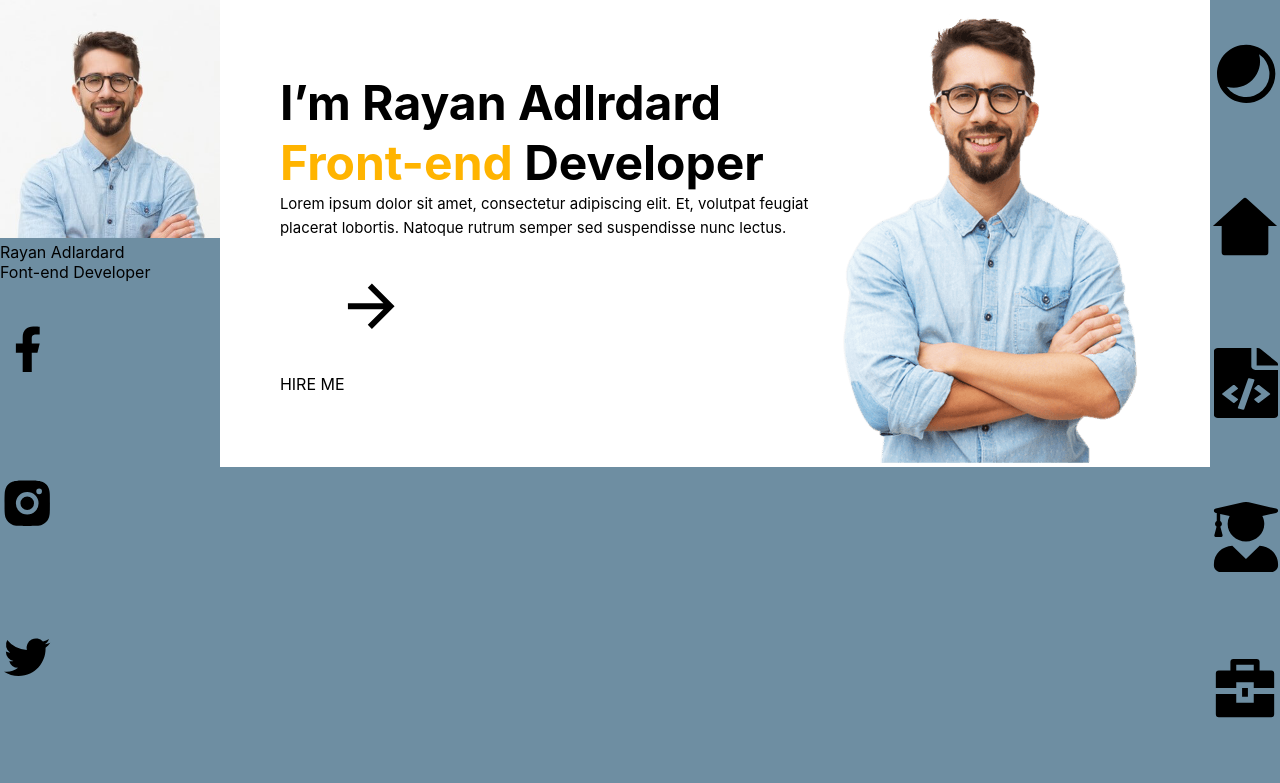
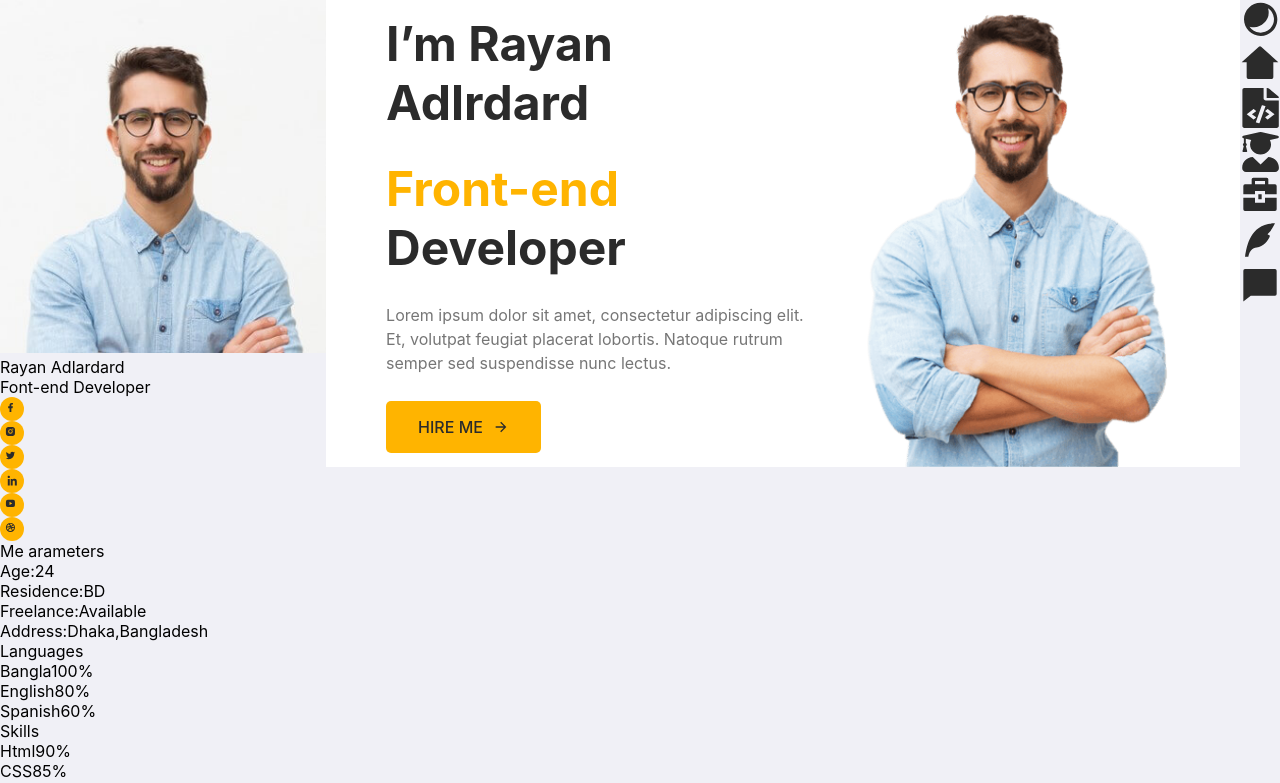
Before and after one commit to adastion/adastion-portfolio-start-project, a React app: page / in a window 1280 px wide. Shown: the top 783 px of the page. Built offline with nearby package versions, Linux system fonts and the light colour scheme.

Commit message:
buttons cirlce

```diff
--- /dev/null
+++ b/src/components/Btn.tsx
@@ -0,0 +1,33 @@
+import styled, { css } from "styled-components";
+import { Theme } from "../styles/Theme";
+
+type BtnPropsType = {
+  circle?: boolean;
+};
+
+export const Btn = styled.button<BtnPropsType>`
+  display: flex;
+  align-items: center;
+  justify-content: space-around;
+  gap: 10px;
+  background: ${Theme.colors.bg.secondary};
+  border-radius: 5px;
+  padding: 16px 32px;
+  font-weight: 500;
+  text-transform: uppercase;
+  cursor: pointer;
+
+  &:hover {
+    & svg {
+      fill: ${Theme.colors.bg.primary};
+    }
+    color: ${Theme.colors.bg.primary};
+  }
+
+  ${(props) =>
+    props.circle &&
+    css<BtnPropsType>`
+      padding: 5px;
+      border-radius: 50%;
+    `}
+`;
--- a/src/components/FlexWrapper.tsx
+++ b/src/components/FlexWrapper.tsx
@@ -5,6 +5,7 @@ type FlexWrapperPropsType = {
   justify?: string;
   align?: string;
   wrap?: string;
+  gap?: string;
 };
 
 export const FlexWrapper = styled.div<FlexWrapperPropsType>`
@@ -13,4 +14,5 @@ export const FlexWrapper = styled.div<FlexWrapperPropsType>`
   align-items: ${(props) => props.align || "strech"};
   justify-content: ${(props) => props.justify || "flex-start"};
   flex-wrap: ${(props) => props.wrap || "nowrap"};
+  gap: ${(props) => props.gap || "0"};
 `;
--- a/src/components/Icons/Icon.tsx
+++ b/src/components/Icons/Icon.tsx
@@ -1,18 +1,21 @@
 import React from "react";
 import sprite from "./../../assets/images/icons-sprite.svg";
 import styled from "styled-components";
+import { Theme } from "../../styles/Theme";
 
 type IconPropsType = {
   iconId: string;
-  width?: string;
+  size?: string;
   fill?: string;
 };
 
 export const Icon = (props: IconPropsType) => {
   return (
     <StyledIcon
-      fill={`${props.fill || "black"}`}
+      fill={`${props.fill || Theme.colors.primary || "black"}`}
       xmlns="http://www.w3.org/2000/svg"
+      width={props.size || "40px"}
+      height={props.size || "40px"}
     >
       <use xlinkHref={`${sprite}#${props.iconId}`} />
     </StyledIcon>
@@ -20,5 +23,6 @@ export const Icon = (props: IconPropsType) => {
 };
 
 const StyledIcon = styled.svg`
-  width: 70px;
+  /* width: 70px; */
+
 `;
--- a/src/components/Text.tsx
+++ b/src/components/Text.tsx
@@ -1,7 +1,15 @@
 import styled from "styled-components";
+import { Theme } from "../styles/Theme";
 
-export const Text = styled.p`
-  font-size: 15px;
-  font-weight: 400;
-  line-height: 24px;
+type TextPropsType = {
+  size?: string;
+  weight?: string;
+  height?: string;
+};
+
+export const Text = styled.p<TextPropsType>`
+  font-size: ${(props) => props.size || "15px"};
+  font-weight: ${(props) => props.weight || "400"};
+  line-height: ${(props) => props.height || "24px"};
+  color: ${Theme.colors.secondary || "#000"};
 `;
--- a/src/components/banner/Banner.tsx
+++ /dev/null
@@ -1,49 +0,0 @@
-import React from "react";
-import { FlexWrapper } from "../FlexWrapper";
-import { SectionTitle } from "../SectionTitle";
-import { Text } from "../Text";
-import myPhoto from "./../../assets/images/your_Image_1.png";
-import myPhotoWebp from "./../../assets/images/your_Image_1.webp";
-import { Icon } from "../Icons/Icon";
-import styled from "styled-components";
-
-export const Banner = () => {
-  return (
-    <BannerStyled>
-      <FlexWrapper direction={"column"}>
-        <SectionTitle size={"48px"}>I’m Rayan Adlrdard</SectionTitle>
-        <h1>
-          <span>Front-end</span> Developer{" "}
-        </h1>
-        <Text>
-          Lorem ipsum dolor sit amet, consectetur adipiscing elit. Et, volutpat
-          feugiat placerat lobortis. Natoque rutrum semper sed suspendisse nunc
-          lectus.
-        </Text>
-        <a href="">
-          HIRE ME
-          <Icon iconId={"arrow"} />
-        </a>
-      </FlexWrapper>
-      <img src={myPhoto} alt="photo" />
-    </BannerStyled>
-  );
-};
-
-const BannerStyled = styled.div`
-  display: flex;
-  align-items: center;
-  padding: 0 60px;
-  background: white;
-  max-height: 467px;
-
-  & h1 {
-    font-size: 48px;
-    font-weight: 700;
-    line-height: 123.6%;
-
-    & span {
-      color: #ffb400;
-    }
-  }
-`;
--- a/src/components/menu_about_me/Profile.tsx
+++ b/src/components/menu_about_me/Profile.tsx
@@ -1,6 +1,7 @@
 import React from "react";
 import avatarProfile from "./../../assets/images/avatar_profile.jpg";
 import { Icon } from "../Icons/Icon";
+import { Btn } from "../Btn";
 
 export const Profile = () => {
   return (
@@ -11,34 +12,34 @@ export const Profile = () => {
         <span>Font-end Developer</span>
         <ul>
           <li>
-            <a href="#l">
-              <Icon iconId={"faceboock"} />
-            </a>
+            <Btn circle>
+              <Icon size={"14px"} iconId={"faceboock"} />
+            </Btn>
           </li>
           <li>
-            <a href="#l">
-              <Icon iconId={"instagram"} />
-            </a>
+            <Btn circle>
+              <Icon size={"14px"} iconId={"instagram"} />
+            </Btn>
           </li>
           <li>
-            <a href="#l">
-              <Icon iconId={"twitter"} />
-            </a>
+            <Btn circle>
+              <Icon size={"14px"} iconId={"twitter"} />
+            </Btn>
           </li>
           <li>
-            <a href="#l">
-              <Icon iconId={"linkedin"} />
-            </a>
+            <Btn circle>
+              <Icon size={"14px"} iconId={"linkedin"} />
+            </Btn>
           </li>
           <li>
-            <a href="#l">
-              <Icon iconId={"youtube"} />
-            </a>
+            <Btn circle>
+              <Icon size={"14px"} iconId={"youtube"} />
+            </Btn>
           </li>
           <li>
-            <a href="#l">
-              <Icon iconId={"dribbble"} />
-            </a>
+            <Btn circle>
+              <Icon size={"14px"} iconId={"dribbble"} />
+            </Btn>
           </li>
         </ul>
         <div>
--- a/src/index.tsx
+++ b/src/index.tsx
@@ -1,17 +1,21 @@
-import React from 'react';
-import ReactDOM from 'react-dom/client';
-import './index.css';
-import App from './App';
-import reportWebVitals from './reportWebVitals';
-import { GlobalStyles } from './styles/GlobalStyles';
+import React from "react";
+import ReactDOM from "react-dom/client";
+import "./index.css";
+import App from "./App";
+import reportWebVitals from "./reportWebVitals";
+import { GlobalStyles } from "./styles/GlobalStyles";
+import { ThemeProvider } from "styled-components";
+import { Theme } from './styles/Theme';
 
 const root = ReactDOM.createRoot(
-  document.getElementById('root') as HTMLElement
+  document.getElementById("root") as HTMLElement
 );
 root.render(
   <React.StrictMode>
-    <App />
-    <GlobalStyles />
+    <ThemeProvider theme={Theme}>
+      <App />
+      <GlobalStyles />
+    </ThemeProvider>
   </React.StrictMode>
 );
 
--- a/src/layout/header/Header.tsx
+++ b/src/layout/header/Header.tsx
@@ -3,7 +3,7 @@ import { Menu } from "../../components/menu/Menu";
 import { Profile } from "../../components/menu_about_me/Profile";
 import styled from "styled-components";
 import { FlexWrapper } from "../../components/FlexWrapper";
-import { Banner } from "../../components/banner/Banner";
+import { Banner } from "./banner/Banner";
 
 export function Header() {
   return (
@@ -20,5 +20,4 @@ export function Header() {
 const StyledHeader = styled.header`
   width: 100%;
   min-height: 100%;
-  background: #6e8ea2;
 `;
--- /dev/null
+++ b/src/layout/header/banner/Banner.tsx
@@ -0,0 +1,62 @@
+import React from "react";
+import { FlexWrapper } from "../../../components/FlexWrapper";
+import { SectionTitle } from "../../../components/SectionTitle";
+import { Text } from "../../../components/Text";
+import myPhoto from "./../../../assets/images/your_Image_1.png";
+import { Icon } from "../../../components/Icons/Icon";
+import styled from "styled-components";
+import { Theme } from "../../../styles/Theme";
+import { Btn } from "../../../components/Btn";
+
+export const Banner = () => {
+  return (
+    <BannerStyled>
+      <FlexWrapper direction={"column"} align={"start"} gap={"26px"}>
+        <SectionTitle size={"48px"}>I’m Rayan Adlrdard</SectionTitle>
+        <h1>
+          <span>Front-end</span> Developer
+        </h1>
+        <Text size={"16px"}>
+          Lorem ipsum dolor sit amet, consectetur adipiscing elit. Et, volutpat
+          feugiat placerat lobortis. Natoque rutrum semper sed suspendisse nunc
+          lectus.
+        </Text>
+        <Btn>
+          <span>HIRE ME</span>
+          <Icon iconId={"arrowRight"} size={"16px"} />
+        </Btn>
+      </FlexWrapper>
+      <img src={myPhoto} alt="photo" />
+    </BannerStyled>
+  );
+};
+
+const BannerStyled = styled.div`
+  display: flex;
+  align-items: center;
+  gap: 30px;
+  flex-grow: 1;
+  padding: 0 60px;
+  background: ${Theme.colors.bg.primary || "#F0F0F6"};
+  max-height: 467px;
+  color: ${Theme.colors.primary};
+
+  & h1 {
+    font-size: 48px;
+    font-weight: 700;
+    line-height: 123.6%;
+
+    & span {
+      color: ${Theme.colors.bg.secondary};
+    }
+  }
+
+  & img {
+    height: -webkit-fill-available;
+  }
+
+  & p {
+    max-width: 424px;
+  }
+
+`;
--- a/src/styles/GlobalStyles.tsx
+++ b/src/styles/GlobalStyles.tsx
@@ -71,12 +71,12 @@ meter {
     -webkit-user-select: auto;
 }
 
-
+/* apply back the draggable feature - exist only in Chromium and Safari */
 :where([draggable="true"]) {
     -webkit-user-drag: element;
 }
 
-
+/* Revert Modal native behavior */
 :where(dialog:modal) {
     all: revert;
 }
--- /dev/null
+++ b/src/styles/Theme.tsx
@@ -0,0 +1,14 @@
+export const Theme = {
+  colors: {
+    primary: "#2B2B2B",
+    secondary: "#767676",
+    bg: {
+      primary: "#fff",
+      secondary: "#ffb400",
+      page: "#F0F0F6",
+    },
+    fonts: {
+      inter: "Inter",
+    },
+  },
+};
```
Also changed, not shown: src/components/BtnLink.tsx (deleted, +0 -9 lines), src/assets/images/icons-sprite.svg.
